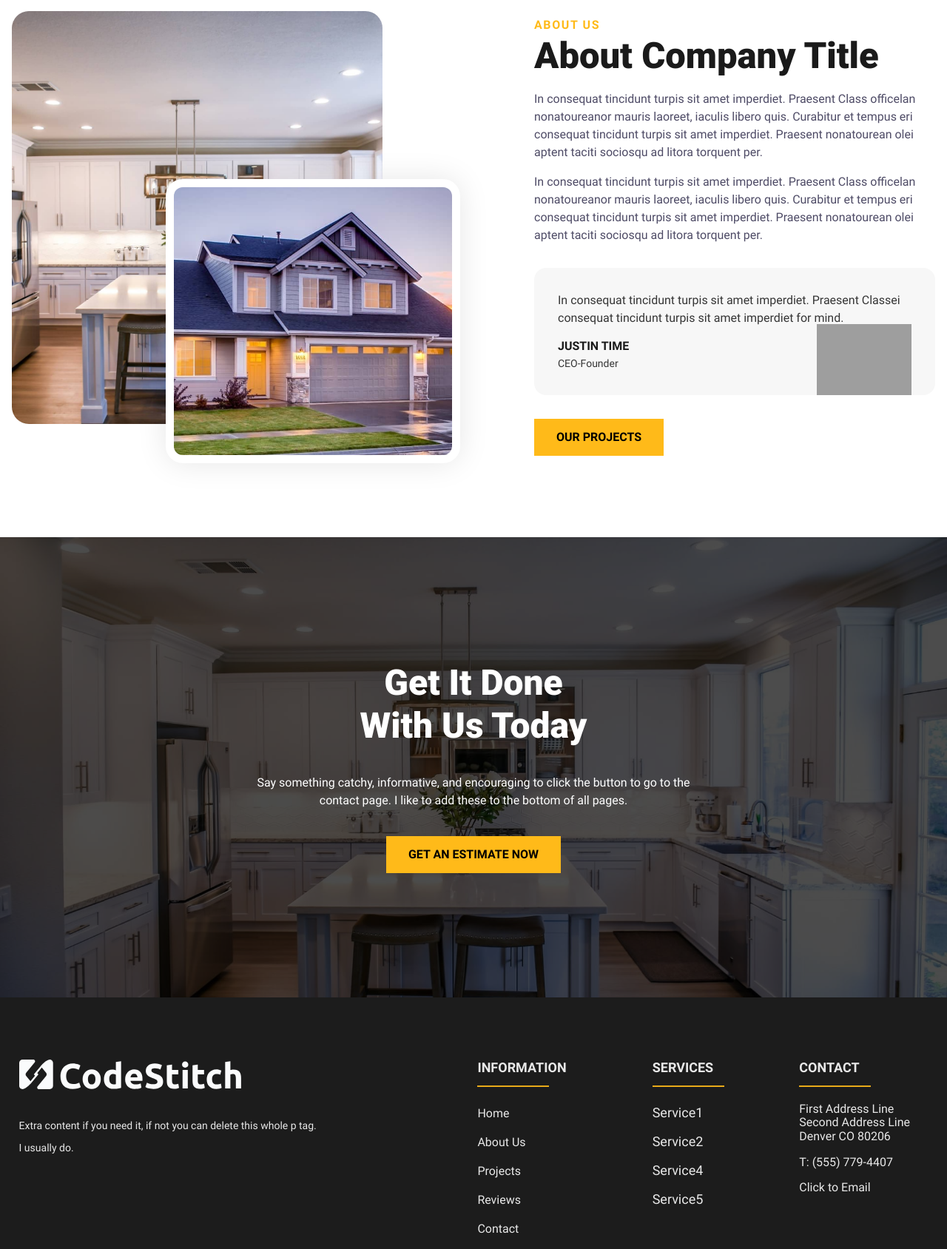
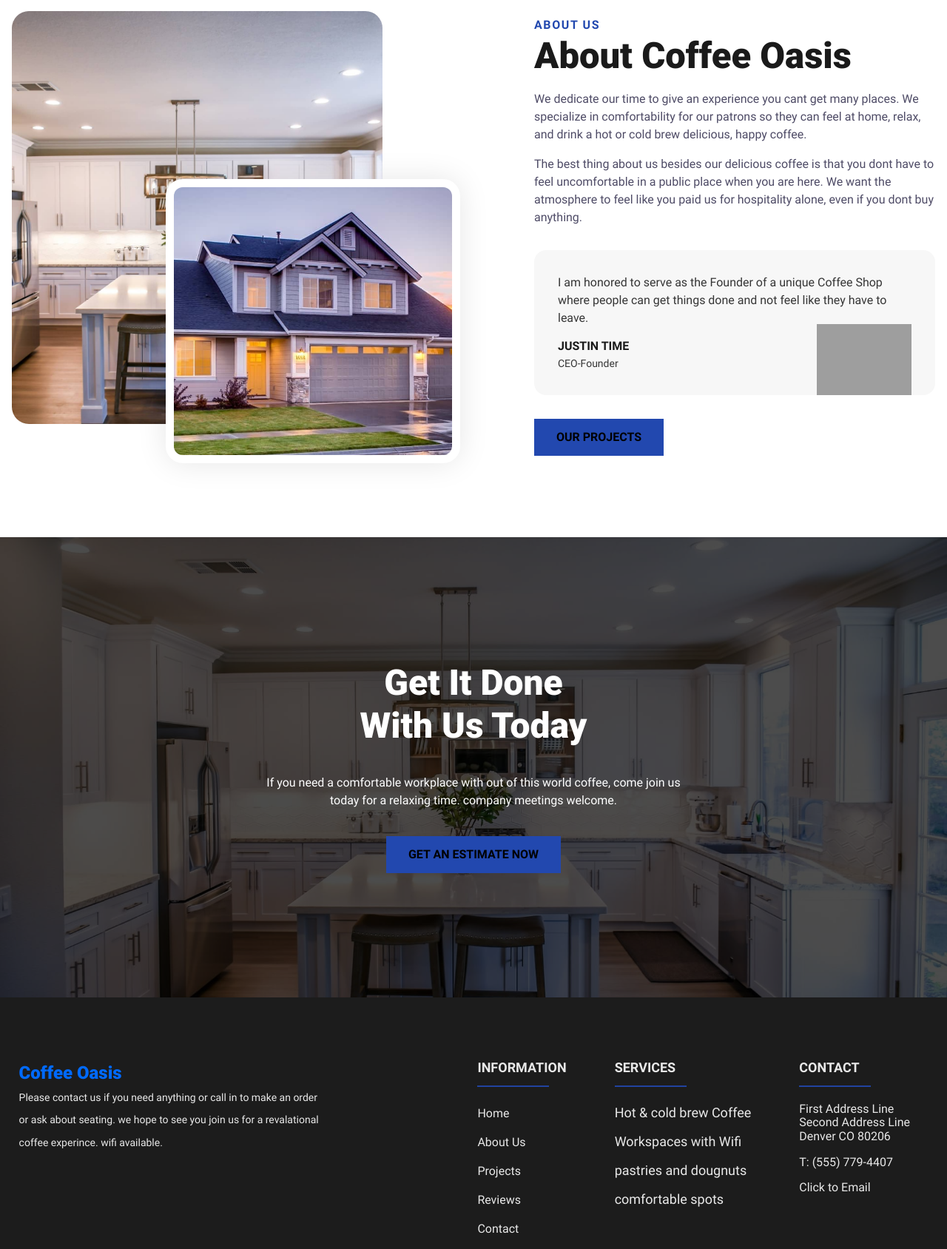
Before and after one commit to BrennenHammer/coffee-oasis, an Eleventy site: page src/content/pages/about.html in a window 1280 px wide. Shown: the part 540-2228 px from the top of the page at 74% size. Built offline with nearby package versions, Linux system fonts and the light colour scheme; Eleventy itself is replaced by a stand-in of ours; files that its build step writes are made by us from their sources; grey boxes are pictures that could not be loaded.

Commit message:
reviews paragraph. contact paragraph. about title and paragraph. main photo. primary and primary light color changed. logo changed w color. footer paragraph. cta paragraph. index title. review paragraph.

```diff
--- a/src/_includes/components/cta.html
+++ b/src/_includes/components/cta.html
@@ -10,9 +10,7 @@
             With Us Today
         </h2>
         <p>
-            Say something catchy, informative, and encouraging to click the
-            button to go to the contact page. I like to add these to the bottom
-            of all pages.
+            If you need a comfortable workplace with out of this world coffee, come join us today for a relaxing time. company meetings welcome.
         </p>
         <a href="/contact" class="cs-button-solid">Get an Estimate Now</a>
     </div>
--- a/src/_includes/components/footer.html
+++ b/src/_includes/components/footer.html
@@ -5,18 +5,12 @@
 <footer id="footer">
     <div class="container">
         <div class="left-section">
-            <a class="logo" href="/"
-                ><img
-                    loading="lazy"
-                    decoding="async"
-                    src="/assets/svgs/logo-white.svg"
-                    alt="logo"
-                    width="264"
-                    height="78"
-            /></a>
+            <a href="/" class="cs-logo" aria-label="back to home"
+             tabindex="2"><span class="logo-text">Coffee Oasis</span></a>
             <p>
-                Extra content if you need it, if not you can delete this whole p
-                tag. I usually do.
+                Please contact us if you need anything or call in to
+                make an order or ask about seating. we hope to see you
+                join us for a revalational coffee experince. wifi available.
             </p>
         </div>
         <div class="right-section">
@@ -45,10 +39,10 @@
                     <li>
                         <h2>Services</h2>
                     </li>
-                    <li>Service1</li>
-                    <li>Service2</li>
-                    <li>Service4</li>
-                    <li>Service5</li>
+                    <li>Hot & cold brew Coffee</li>
+                    <li>Workspaces with Wifi</li>
+                    <li>pastries and dougnuts</li>
+                    <li>comfortable spots</li>
                 </ul>
                 <ul>
                     <li>
--- a/src/_includes/components/header.html
+++ b/src/_includes/components/header.html
@@ -6,14 +6,7 @@
     <div class="cs-container">
         <!--Nav Logo-->
         <a href="/" class="cs-logo" aria-label="back to home" tabindex="2">
-            <img
-                src="/assets/svgs/logo-black.svg"
-                alt=""
-                width="210"
-                height="29"
-                aria-hidden="true"
-                decoding="async"
-            />
+            Coffee Oasis
         </a>
         <!--Navigation List-->
         <nav class="cs-nav" role="navigation">
--- a/src/assets/css/root.css
+++ b/src/assets/css/root.css
@@ -5,8 +5,8 @@
 /* CodeStitch Root and Helpers */
 @media only screen and (min-width: 0rem) {
   :root {
-    --primary: #ffba19;
-    --primaryLight: #ffd675;
+    --primary: #2248af;
+    --primaryLight: #5479d0;
     --secondary: #001f3f;
     --secondaryLight: #001f3f;
     --headerColor: #1a1a1a;
@@ -98,9 +98,18 @@
   .cs-hide-on-desktop {
     display: none;
   }
+  .cs-logo{
+    color: red;
+  }
 }
 /* Fonts and general styles */
 @media only screen and (min-width: 0rem) {
+  .cs-logo{
+    color: rgb(0, 106, 255);
+    text-decoration: none;
+    font-size: 1.5rem;
+    font-weight: 900;
+  }
   body,
   html {
     margin: 0;
@@ -120,6 +129,7 @@
   body {
     transition: background-color 0.3s;
   }
+
   .container {
     position: relative;
     margin: auto;
--- a/src/content/pages/about.html
+++ b/src/content/pages/about.html
@@ -92,26 +92,16 @@ eleventyNavigation:
             <!-- Right Content Section-->
             <div class="cs-right">
                 <span class="cs-topper">About Us</span>
-                <h2 class="cs-title">About Company Title</h2>
+                <h2 class="cs-title">About Coffee Oasis</h2>
                 <p class="cs-text">
-                    In consequat tincidunt turpis sit amet imperdiet. Praesent
-                    Class officelan nonatoureanor mauris laoreet, iaculis libero
-                    quis. Curabitur et tempus eri consequat tincidunt turpis sit
-                    amet imperdiet. Praesent nonatourean olei aptent taciti
-                    sociosqu ad litora torquent per.
+                    We dedicate our time to give an experience you cant get many places. We specialize in comfortability for our patrons so they can feel at home, relax, and drink a hot or cold brew delicious, happy coffee.
                 </p>
                 <p class="cs-text">
-                    In consequat tincidunt turpis sit amet imperdiet. Praesent
-                    Class officelan nonatoureanor mauris laoreet, iaculis libero
-                    quis. Curabitur et tempus eri consequat tincidunt turpis sit
-                    amet imperdiet. Praesent nonatourean olei aptent taciti
-                    sociosqu ad litora torquent per.
+                    The best thing about us besides our delicious coffee is that you dont have to feel uncomfortable in a public place when you are here. We want the atmosphere to feel like you paid us for hospitality alone, even if you dont buy anything.
                 </p>
                 <div class="cs-flex-group">
                     <p class="cs-flex-p">
-                        In consequat tincidunt turpis sit amet imperdiet.
-                        Praesent Classei consequat tincidunt turpis sit amet
-                        imperdiet for mind.
+                        I am honored to serve as the Founder of a unique Coffee Shop where people can get things done and not feel like they have to leave.
                     </p>
                     <span class="cs-name">Justin Time</span>
                     <span class="cs-job">CEO-Founder</span>
```
Also changed, not shown: src/content/pages/contact.html (+1 -3 lines), src/content/pages/reviews.html (+1 -3 lines), src/index.html (+3 -5 lines), src/assets/images/landing-m.jpg, src/assets/images/landing-m.webp (deleted), src/assets/images/landing.jpg, src/assets/images/landing.webp, src/assets/images/skyscraper.jpg.
